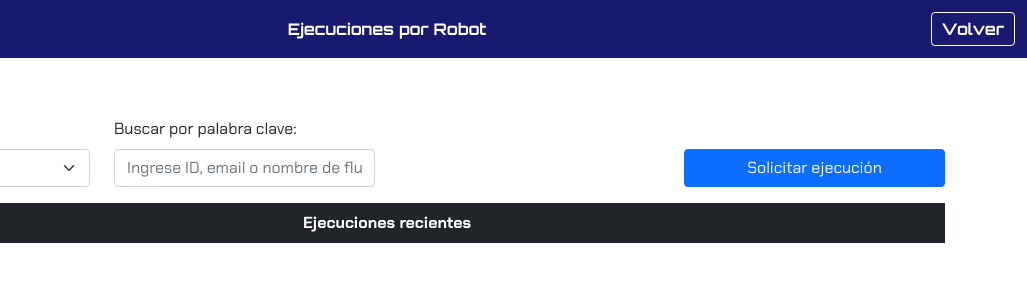
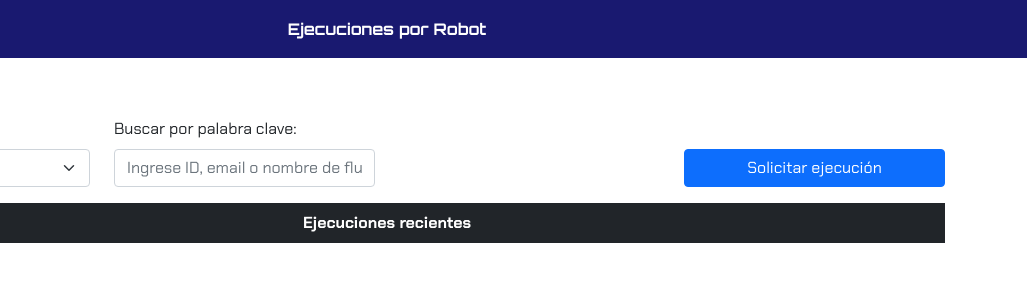
Before and after one commit to Itaslab/Portal_ITAS, a website: page pages/EjecucionesPorRobot.html in a window 1280 px wide. Shown: the full height of the page, 253-1280 px from the left. Drawn offline with nearby package versions, Linux system fonts and the light colour scheme; no server answers.

Commit message:
Botones_Volver_OK

```diff
--- a/pages/EjecucionesPorRobot.html
+++ b/pages/EjecucionesPorRobot.html
@@ -41,11 +41,7 @@
       <span class="navbar-text nvbar position-absolute top-50 start-50 translate-middle">
         Ejecuciones por Robot
       </span>
-      <a><!-- Botón para volver atrás con misma fuente -->
-    <button class="nvbar" onclick="history.back()" style="background:none; border:1px solid white; color:white; padding:4px 10px; border-radius:4px;">
-      Volver
-    </button>
-  </a>
+
     </div>
   </nav>
 
```
Also changed, not shown: pages/AbmUsuarios.html (+5 -1 lines), pages/AppOrdenesSf.html (+1 -5 lines).
